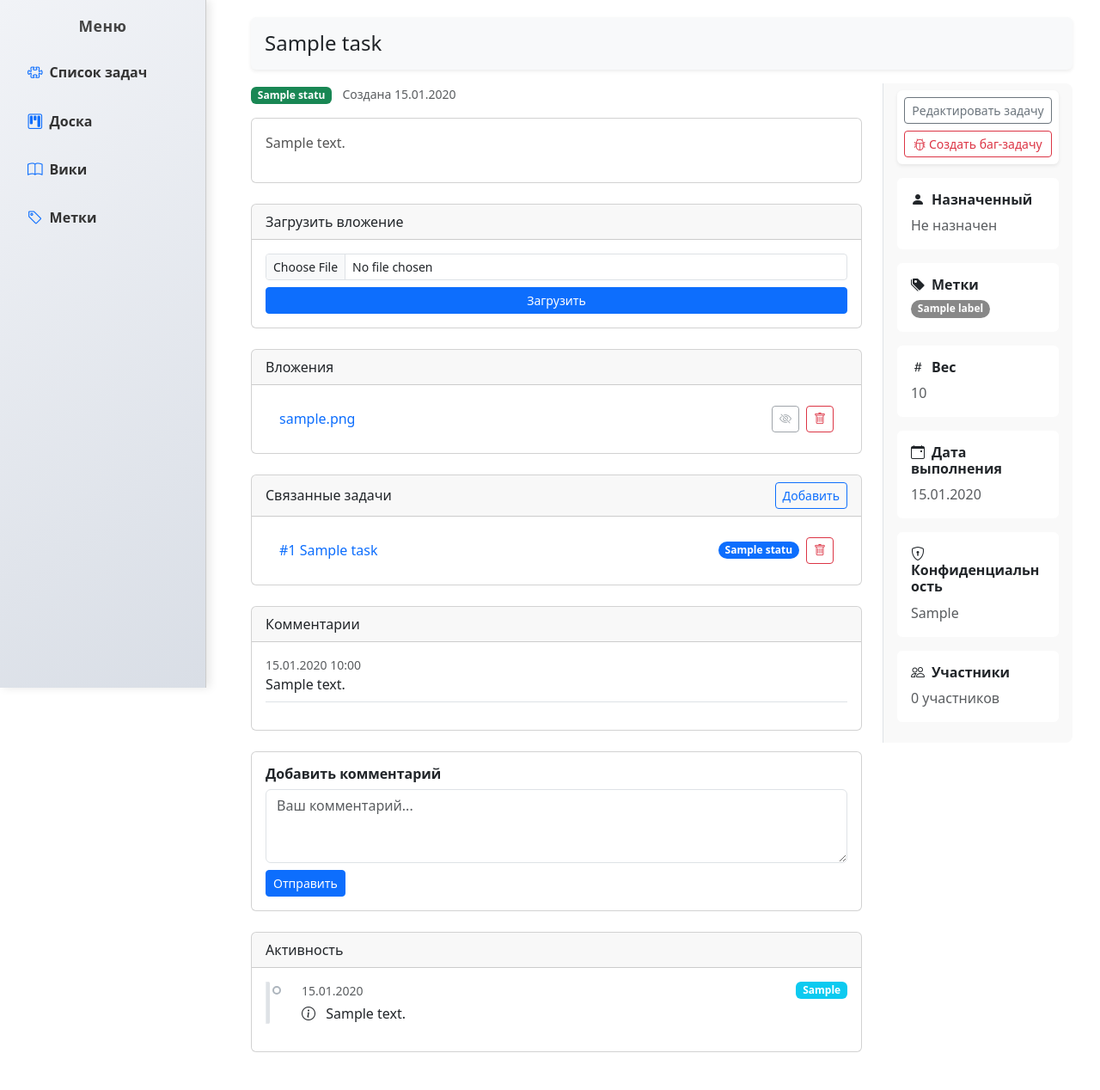
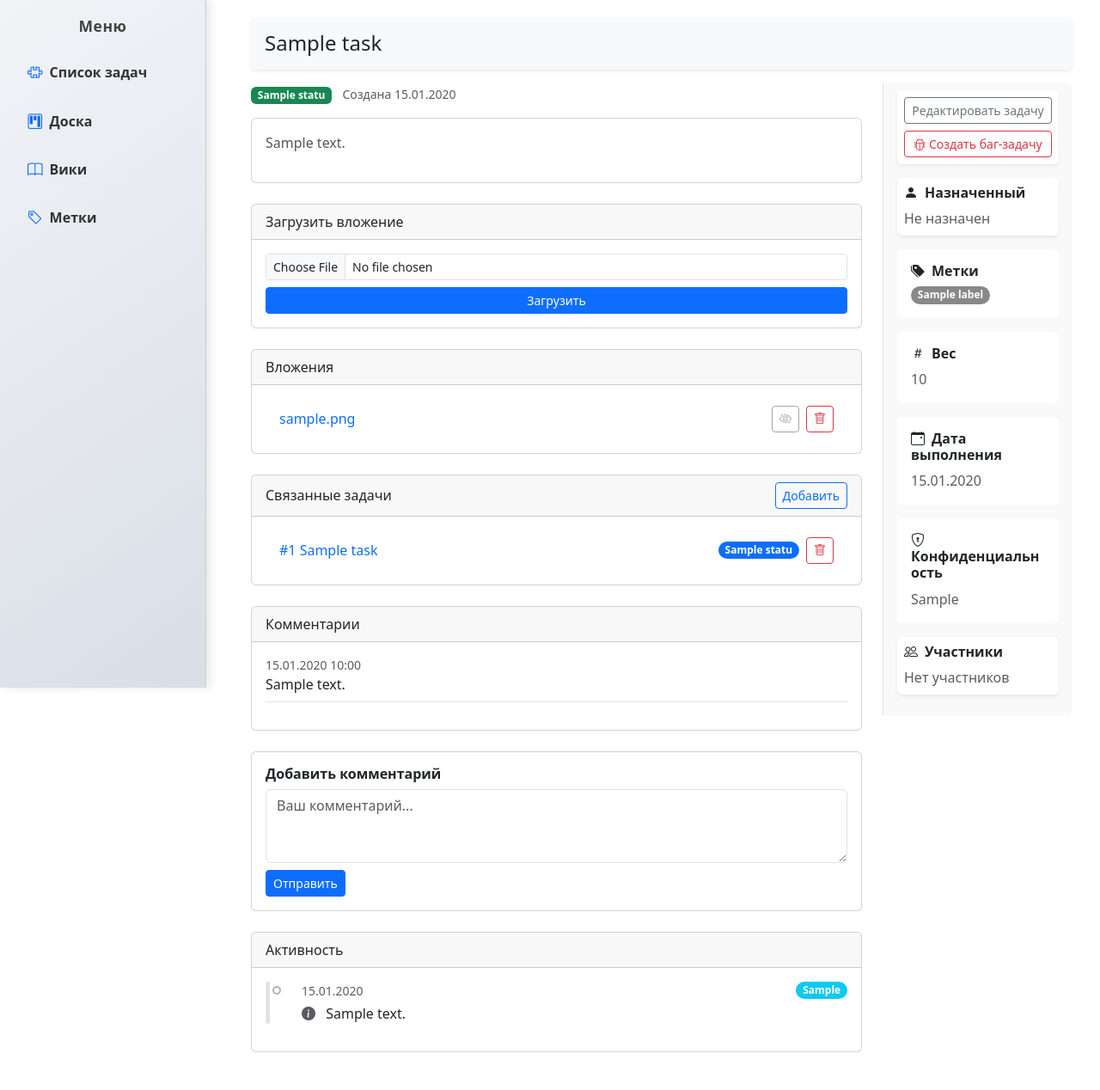
Before and after one commit to SergeySavchenka/diplom, a Flask app: template templates/task_details.html in a window 1280 px wide. Shown: the whole page at 86% size. Run offline with Flask 3, Linux system fonts and the light colour scheme; the template is opened without the code that fills it: values that come from a table or form of the project are taken from there, others are empty; tables that the repository leaves empty hold one stand-in row (values such as "Sample post"); parts of the project's set-up code (start-up, migrations or seed data) failed here and were passed over.

Commit message:
Add files via upload

```diff
--- a/templates/task_details.html
+++ b/templates/task_details.html
@@ -83,7 +83,7 @@
                     <form action="{{ url_for('add_task_link', task_id=task.id) }}" method="POST">
                         <input type="hidden" name="return_to" value="task_details">
                         <div class="mb-2">
-                            <label for="linked_task_id" class="form-label">Выберите задачу для связи:</label>
+                            <label for="linked_task_id" class="form-label">Выберите задачу:</label>
                             <select name="linked_task_id" id="linked_task_id" class="form-select form-select-sm" required>
                                 {% for other_task in all_tasks if other_task.id != task.id %}
                                     <option value="{{ other_task.id }}">#{{ other_task.id }} — {{ other_task.title }}</option>
@@ -161,15 +161,23 @@
                                         <small class="text-muted">
                                             {{ activity.created_at.strftime('%d.%m.%Y') }}
                                         </small>
-                                        <span class="badge bg-{{ 'success' if activity.action_type == 'Создание' else 'primary' if 'Изменение статуса' in activity.action_type
-                                                        else 'warning' if 'Добавление метки' in activity.action_type else 'warning'  if 'Удаление метки' in activity.action_type
+                                        <span class="badge rounded-pill bg-{{ 'success' if activity.action_type == 'Создание'
+                                                        else 'secondary' if 'Добавление вложения' in activity.action_type
+                                                        else 'secondary' if 'Удаление вложения' in activity.action_type
+                                                        else 'secondary' if 'Добавление комментария' in activity.action_type
+                                                        else 'secondary' if 'Удаление комментария' in activity.action_type
+                                                        else 'dark' if 'Добавление связи' in activity.action_type
+                                                        else 'dark' if 'Удаление связи' in activity.action_type
+                                                        else 'primary' if 'Изменение статуса' in activity.action_type
+                                                        else 'warning' if 'Добавление метки' in activity.action_type
+                                                        else 'warning'  if 'Удаление метки' in activity.action_type
                                                         else 'info' }}">
                                             {{ activity.action_type|capitalize }}
                                         </span>
                                     </div>
                                     <p class="mb-0 text-dark">
                                         {% if 'Изменение статуса' in activity.action_type %}
-                                            <i class="bi bi-arrow-repeat text-primary me-2"></i>
+                                            <i class="bi bi-arrow-repeat text-warning me-2 mt-1"></i>
                                         {% elif 'Создание' in activity.action_type %}
                                             <i class="bi bi-plus-circle-fill text-success me-2"></i>
                                         {% elif 'Изменение описание' in activity.action_type %}
@@ -185,13 +193,23 @@
                                         {% elif 'Удаление вложения' in activity.action_type %}
                                             <i class="bi bi-trash text-danger me-2"></i>
                                         {% elif 'Добавление метки' in activity.action_type %}
-                                            <i class="bi bi-tag-fill text-warning me-2"></i>
+                                            <i class="bi bi-tags-fill text-info me-2 mt-1"></i>
                                         {% elif 'Добавление комментария' in activity.action_type %}
-                                            <i class="bi bi-tag-fill text-warning me-2"></i>
+                                            <i class="bi bi-chat-left-text-fill text-secondary me-2 mt-1"></i>
                                         {% elif 'Удаление метки' in activity.action_type %}
                                             <i class="bi bi-tag me-2"></i>
+                                        {% elif 'Добавление назначенного' in activity.action_type %}
+                                            <i class="bi bi-person-add text-success me-2 mt-1"></i>
+                                        {% elif 'Изменение назначенного' in activity.action_type %}
+                                            <i class="bi bi-person-check-fill text-success me-2 mt-1"></i>
+                                        {% elif 'Удаление назначенного' in activity.action_type %}
+                                            <i class="bi bi-person-dash text-success me-2 mt-1"></i>
+                                        {% elif 'Добавление связи' in activity.action_type %}
+                                            <i class="bi bi-link text-success me-2 mt-1"></i>
+                                        {% elif 'Удаление связи' in activity.action_type %}
+                                            <i class="bi bi-x-circle text-danger me-2 mt-1"></i>
                                         {% else %}
-                                            <i class="bi bi-info-circle me-2"></i>
+                                            <i class="bi bi-info-circle-fill text-muted me-2 mt-1"></i>
                                         {% endif %}
                                         {{ activity.description }}
                                     </p>
@@ -219,10 +237,16 @@
 
                 <form action="" method="POST">
 
-                    <div class="card mb-3 border-0">
-                        <div class="card-body p-3">
+                    <div class="card mb-3 border-0 shadow-sm">
+                        <div class="card-body p-2">
                             <h6 class="fw-bold"><i class="bi bi-person-fill me-2"></i>Назначенный</h6>
-                            <p class="text-muted mb-0">{{ task.assignee or 'Не назначен' }}</p>
+                            {% if task.assigned_users %}
+                                {% for user in task.assigned_users %}
+                                    <p class="mb-0">{{ user.nickname }}</p>
+                                {% endfor %}
+                            {% else %}
+                                <p class="text-muted mb-0">Не назначен</p>
+                            {% endif %}
                         </div>
                     </div>
 
@@ -246,7 +270,7 @@
                     <div class="card mb-3 border-0">
                         <div class="card-body p-3">
                             <h6 class="fw-bold"><i class="bi bi-hash me-2"></i>Вес</h6>
-                            <p class="text-muted mb-0">{{ task.weight if task.weight else 'Не указано' }}</p>
+                            <p class="text-muted mb-0">{{ task.weight if task.weight else 'Нет' }}</p>
                         </div>
                     </div>
 
@@ -254,7 +278,7 @@
                         <div class="card-body p-3">
                             <h6 class="fw-bold"><i class="bi bi-calendar-event me-2"></i>Дата выполнения</h6>
                             <p class="text-muted mb-0">
-                                {{ task.due_date.strftime('%d.%m.%Y') if task.due_date else 'Не указана' }}
+                                {{ task.due_date.strftime('%d.%m.%Y') if task.due_date else 'Нет' }}
                             </p>
                         </div>
                     </div>
@@ -266,10 +290,18 @@
                         </div>
                     </div>
 
-                    <div class="card mb-3 border-0">
-                        <div class="card-body p-3">
+                    <div class="card mb-3 border-0 shadow-sm">
+                        <div class="card-body p-2">
                             <h6 class="fw-bold"><i class="bi bi-people me-2"></i>Участники</h6>
-                            <p class="text-muted mb-0">{{ task.participants_count or '0' }} участников</p>
+                            {% if task.participants %}
+                                <ul class="list-unstyled mb-0">
+                                    {% for participant in task.participants %}
+                                        <li>{{ participant.nickname }}</li>
+                                    {% endfor %}
+                                </ul>
+                            {% else %}
+                                <p class="text-muted mb-0">Нет участников</p>
+                            {% endif %}
                         </div>
                     </div>
 
```
Also changed, not shown: templates/edit_task.html (+25 -9 lines).
